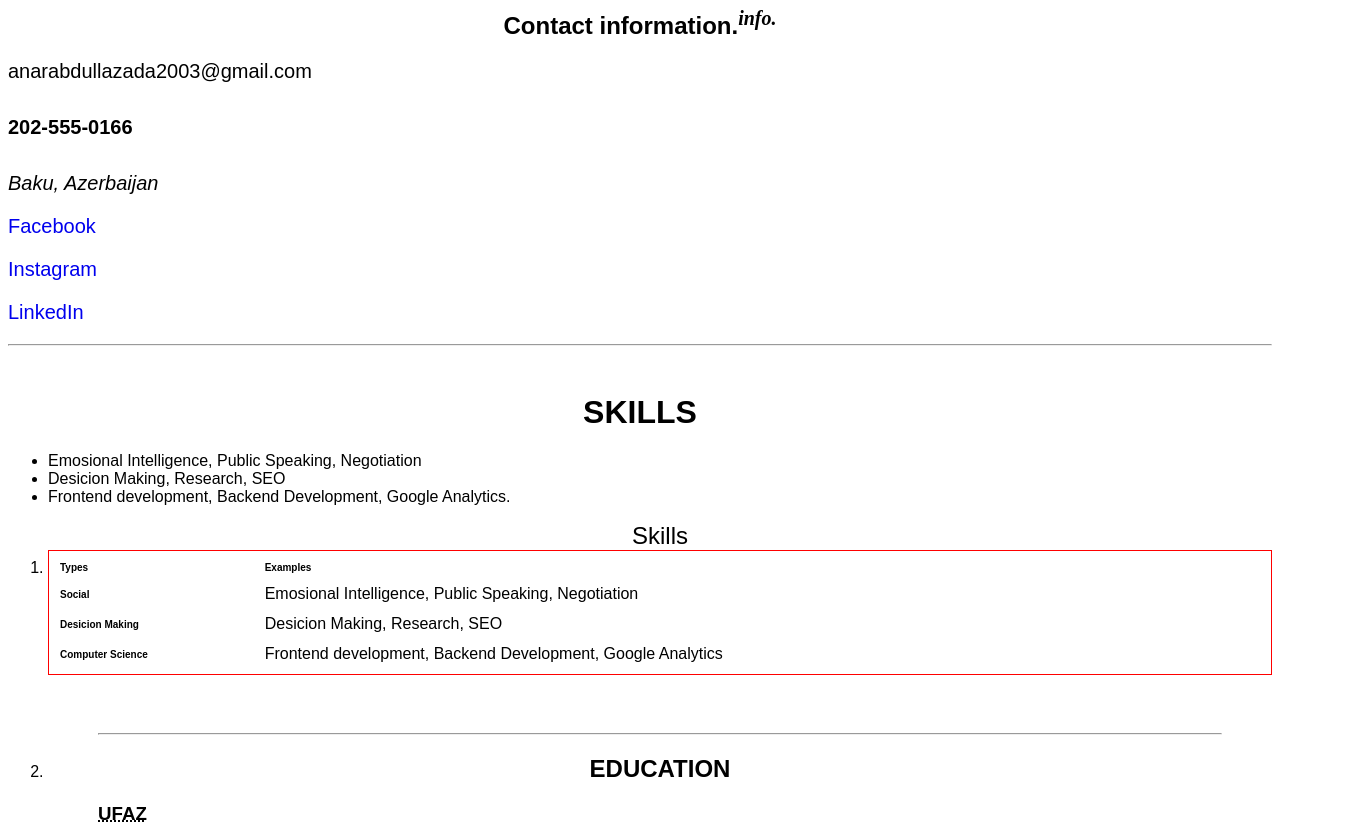
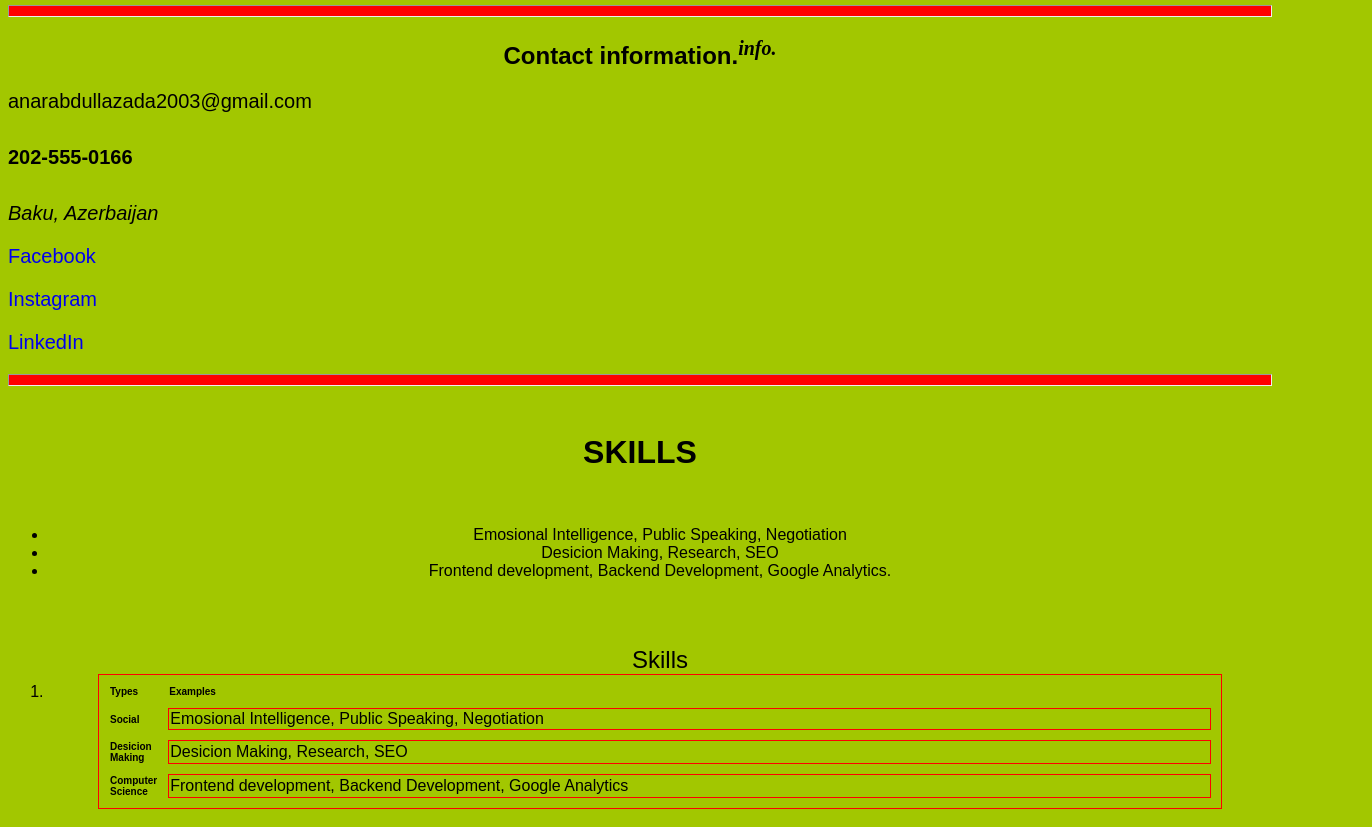
Before and after one commit to AnarAbdullazada/resume2, a plain HTML site: page index.html in a window 1280 px wide. Shown: the part 632-1459 px from the top of the page, 1372 px wide, since content can reach past the window. Drawn offline with Linux system fonts and the light colour scheme.

Commit message:
styledhtml

```diff
--- a/index.html
+++ b/index.html
@@ -4,6 +4,12 @@
         body
         {
             font-family: Arial;
+            background-color: rgb(162, 199, 0)
+        }
+        hr
+        {
+            height: 10px;
+            background-color: red;
         }
         .strong1
         {
@@ -13,7 +19,7 @@
         {
             font-family: serif;
         }
-        .h1_1,.h2_2,.h1_2,.h2_3
+        .h1_1,.h2_2,.h1_2,.h2_3,.ul0
         {
             text-align: center;
         }
@@ -25,7 +31,7 @@
         {
             font-size: 1em;
         }
-        .table1
+        .table1,td
         {
             width: 100%;
             border: 1px solid red;
@@ -35,7 +41,7 @@
         {
             font-size: 10px;
         }
-        .li1
+        .li0,.li1,.li2
         {
             padding: 50px;
         }
@@ -83,14 +89,15 @@
     <hr>
     <br>
     <h1 class="h1_2"><b>SKILLS</b></h1>
-        <ul>
+    <br>
+        <ul class="ul0">
             <li>Emosional Intelligence, Public Speaking, Negotiation</li>
             <li>Desicion Making, Research, SEO</li>
             <li>Frontend development, Backend Development, Google Analytics.</li>
         </ul>
 
         <ol>
-            <li>
+            <li class="li0">
                 <table class="table1">
                     <caption class="caption1">Skills</caption>
                     <thead>
@@ -131,10 +138,13 @@
                 <dl>
                     <dt>English:</dt>
                     <dd>Very Good</dd>
+                    <br>
                     <dt>Azerbaijani:</dt>
                     <dd>Native</dd>
+                    <br>
                     <dt>Russian:</dt>
                     <dd>Good</dd>
+                    <br>
                     <dt>French:</dt>
                     <dd>Basic</dd>
                 </dl>
```
